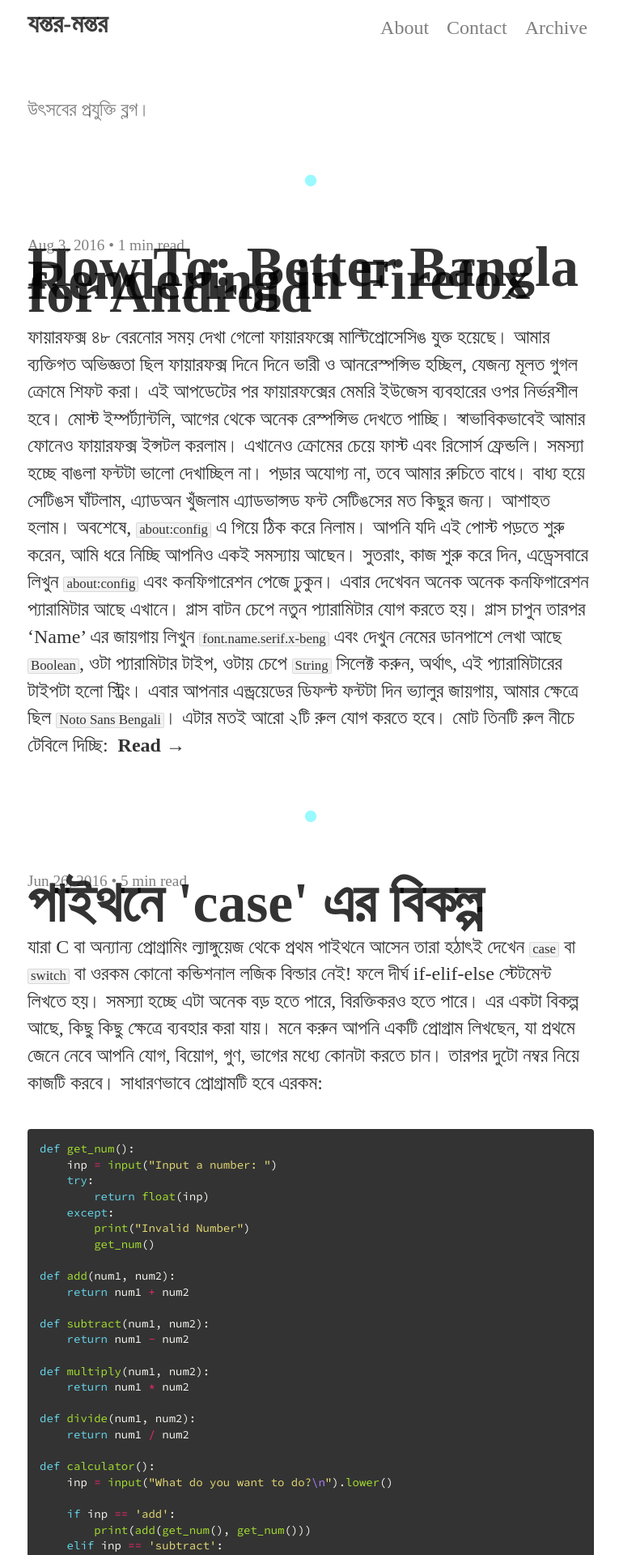
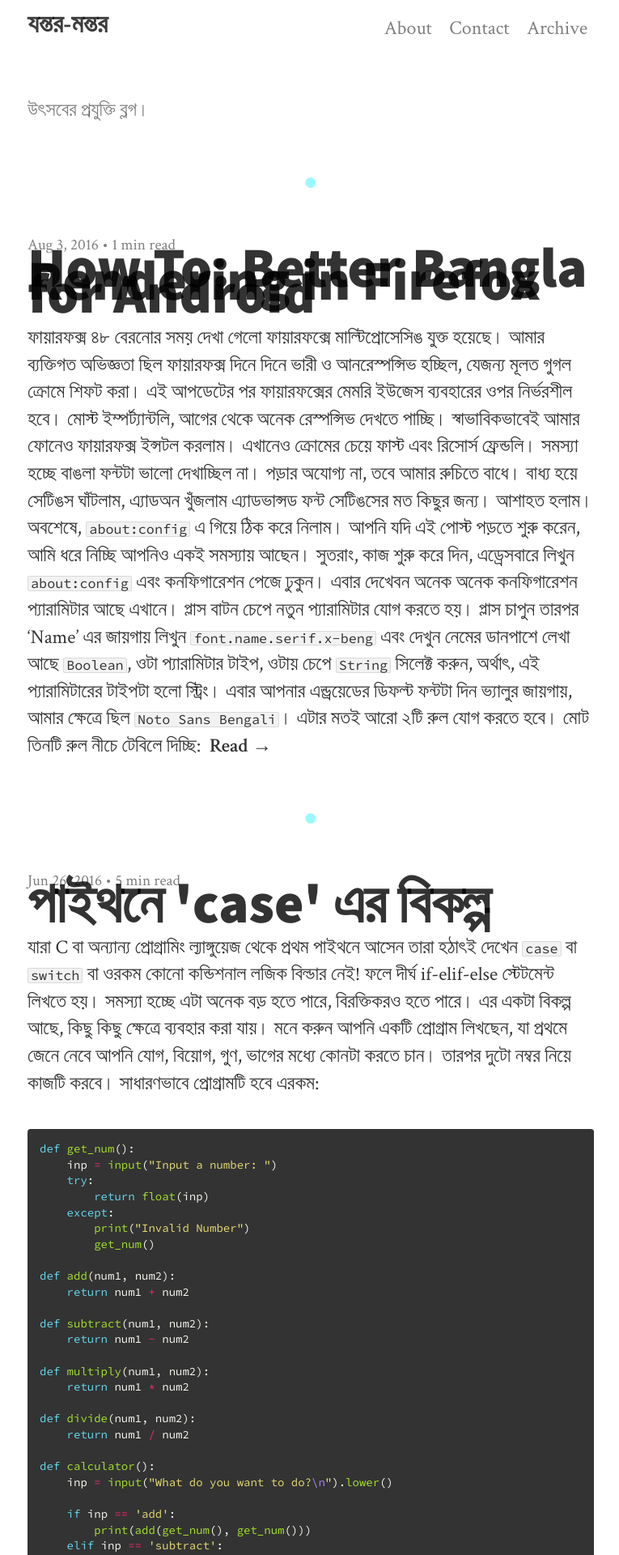
Before and after one commit to uroybd/tech, a Jekyll site: the page built from index.html, in a window 1280 px wide. Shown: the top 1920 px of the page at 81% size, without its empty margins (256-1021 px from the left). Built offline with Jekyll 4.4.1, drawn with Linux system fonts in a browser that asks for light colours; nearby versions of some CDN libraries; some web fonts are replaced; the list of posts is cut into pages by our own code.

Commit message:
footnote [master]

```diff
--- a/css/style.css
+++ b/css/style.css
@@ -61,7 +61,7 @@
 /* Content */
 
 body {
-  font-family: "Noto Sans Bengali UI" "Crimson Text", Georgia, Cambria, "Times New Roman", Times, serif;
+  font-family: "Noto Sans Bengali UI", "Crimson Text", Georgia, Cambria, "Times New Roman", Times, serif;
   font-size: 22px;
   -webkit-font-smoothing: antialiased;
   font-weight: 400;
@@ -139,7 +139,7 @@ img {
   text-align: center;
 }
 h1, h2, h3, h4, h5, h6 {
-  font-family: "Noto Sans Bengali UI" "Source Sans Pro", Verdana, sans-serif;
+  font-family: "Noto Sans Bengali UI", "Source Sans Pro", Verdana, sans-serif;
   font-weight: 900;
   background-image: none;
   text-decoration: none !important;
@@ -217,7 +217,7 @@ blockquote::after {
   margin-bottom: 30px;
 }
 code {
-  font-family: "Noto Sans Bengali UI" "Source Code Pro", monospace;
+  font-family: "Noto Sans Bengali UI", "Source Code Pro", monospace;
 }
 p code {
   font-size: .7em;
@@ -343,7 +343,7 @@ textarea {
   box-sizing: border-box;
 }
 input[type="submit"] {
-  font-family: "Noto Sans Bengali UI" "Source Sans Pro", Verdana, sans-serif;
+  font-family: "Noto Sans Bengali UI", "Source Sans Pro", Verdana, sans-serif;
   font-size: inherit;
   font-weight: 600;
   color: rgba({{ site.text-color }},.76);
@@ -356,7 +356,7 @@ input[type="submit"] {
 }
 .pagination {
   margin-top: -30px;
-  font-family: "Noto Sans Bengali UI" "Source Sans Pro", Verdana, sans-serif;
+  font-family: "Noto Sans Bengali UI", "Source Sans Pro", Verdana, sans-serif;
   font-weight: 600;
   padding-bottom: 50px;
 }
```
